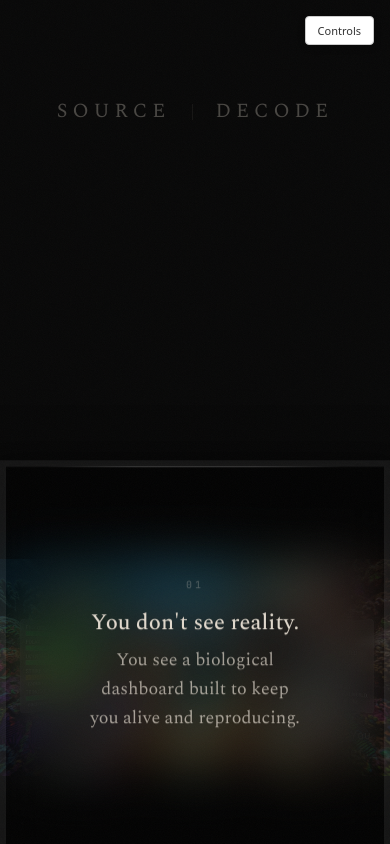
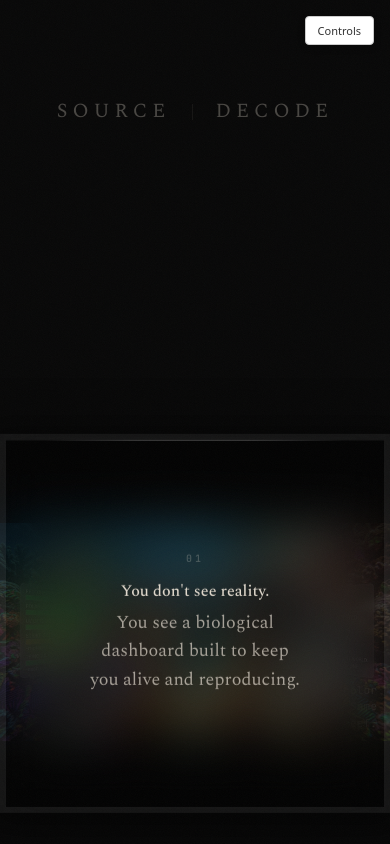
Before and after one commit to MaartenRischen/10Truths, a plain HTML site: page index.html in a window 390 px wide. Shown: the top 844 px of the page. Drawn offline with nearby package versions, Linux system fonts and the light colour scheme.

Commit message:
Fix mobile: much smaller frames, tighter padding, thinner borders
Co-Authored-By: Claude Opus 4.6 (1M context) <noreply@anthropic.com>

```diff
--- a/index.html
+++ b/index.html
@@ -282,37 +282,67 @@
     /* ── Responsive ── */
     @media (max-width: 768px) {
       .truth-section {
-        margin-bottom: 4rem;
+        margin-bottom: 0;
+        padding-top: 1.5rem;
       }
 
       .truth-text {
-        padding: 2rem 2.2rem;
+        padding: 1.8rem 1.5rem;
         margin-bottom: -2rem;
+        max-width: 90%;
+        border-width: 3px;
+      }
+
+      .truth-text h2 {
+        font-size: 1.1rem;
       }
 
       .truth-text p {
-        font-size: 1.05rem;
+        font-size: 0.9rem;
+      }
+
+      .truth-number {
+        font-size: 0.5rem;
+        margin-bottom: 0.6rem;
+      }
+
+      .truth-image .subtext {
+        font-size: 0.55rem;
+        bottom: 0.6rem;
+        right: 0.8rem;
+        max-width: 200px;
       }
     }
 
     @media (max-width: 480px) {
-      .truth-section {
-        margin-bottom: 3rem;
+      .truth-text {
+        padding: 1.2rem 1.2rem;
+        margin-bottom: -1.5rem;
+        max-width: 85%;
+        border-width: 2px;
       }
 
-      .truth-text {
-        padding: 1.8rem 1.8rem;
-        margin-bottom: -1.5rem;
+      .truth-text h2 {
+        font-size: 1rem;
+        margin-bottom: 0.4rem;
       }
 
       .truth-text p {
-        font-size: 1rem;
+        font-size: 0.85rem;
         line-height: 1.5;
+      }
+
+      .truth-number {
+        margin-bottom: 0.4rem;
+      }
+
+      .title-page {
+        padding: 3rem 1rem 2rem;
       }
 
       .title-page h1 {
         letter-spacing: 0.15em;
-        font-size: 1.2rem;
+        font-size: 1rem;
       }
     }
   </style>
```
